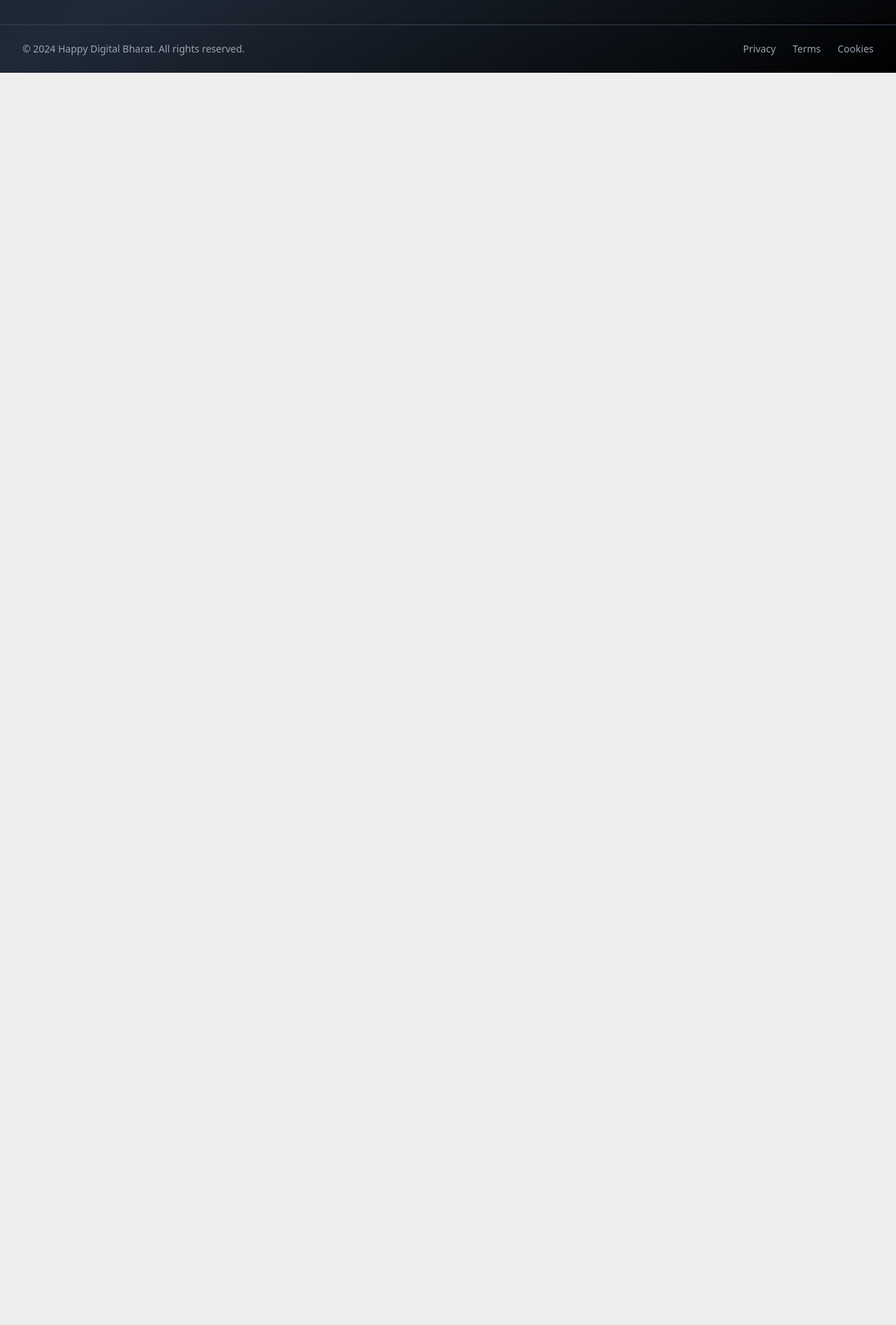
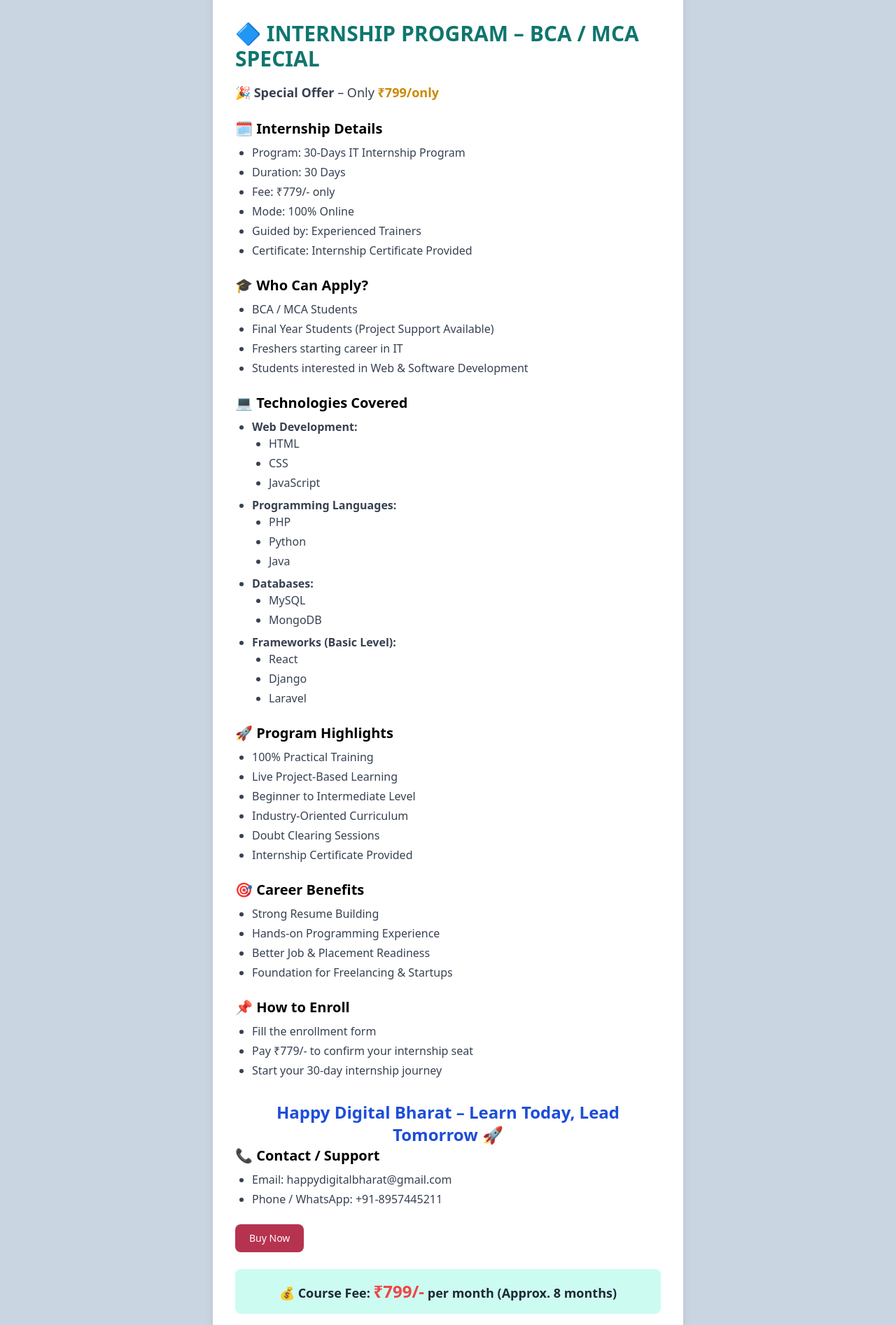
Before and after one commit to Santaravind/Edutech_Frontend, a React (Vite) app in the folder classes/: page /internship in a window 1280 px wide. Shown: the part 657-2551 px from the top of the page at 70% size. Before the commit the page ends 800 px from the top, so only its background shows below. Built offline with nearby package versions, Linux system fonts and the light colour scheme.

Commit message:
Internship program Added !!

```diff
--- a/classes/src/App.jsx
+++ b/classes/src/App.jsx
@@ -36,6 +36,7 @@
 import Homet from "./component/techsite/Homet.jsx"
 import ServicesSection from "./component/techsite/ServiceSection.jsx"
 import Indresht from "./component/techsite/Indresht.jsx"
+import Internshiprogram from "./component/pages/Internshiprogram.jsx"
 
 
 function App() {
@@ -86,6 +87,7 @@
     <Route path="/about" element={<AboutUs/>}/>
     <Route path="/indresh" element={<Indresh/>}/>
     <Route path="/sant" element={<Aravind/>}/>
+    <Route path="/internship" element={<Internshiprogram/>}/>
 
     <Route path="/notificationsend" element={
       <ProtectetRoute>
--- a/classes/src/component/pages/Home.jsx
+++ b/classes/src/component/pages/Home.jsx
@@ -7,6 +7,7 @@
 import sant from '../assets/Sant.png'
 import acmc from '../assets/class1.jpg'
 import o from '../assets/Olevel.jpg'
+import mca from '../assets/mca.jpeg'
 import ccc from '../assets/CCC.png'
 import harsit from '../assets/HarsitSir.jpg'
 import hrigvi from '../assets/Hrigvi.jpeg'
@@ -92,6 +93,18 @@
   window.open("https://pages.razorpay.com/pl_RIur6XLWzRsxQh/view", "_blank", "noopener,noreferrer");
       }
 
+      //mca
+           const handalbuyMca=(e)=>{
+  e.preventDefault();
+  //  if (!email) {
+  //       navigate("/login");
+  //       toast.success("If you want ot buy Course , Please login to continue..");
+  //     return;
+  //   }
+  window.open("https://pages.razorpay.com/pl_SDDSHqlINjyj96/view", "_blank", "noopener,noreferrer");
+      }
+
+
      const handlOView=(e)=>{
       e.preventDefault();
       navigate("/olevel");
@@ -129,6 +142,14 @@
  const   handlFView=(e)=>{
   e.preventDefault();
   navigate("/framedetails"),
+  window.scroll(0,0);
+
+ }
+
+    // internship
+     const   handlMCA=(e)=>{
+  e.preventDefault();
+  navigate("/internship"),
   window.scroll(0,0);
 
  }
@@ -281,8 +302,8 @@
 
 
     {/* Harshit singh  */}
-       <div className="bg-white rounded-xl shadow-md overflow-hidden max-w-sm mx-auto flex flex-col">
-      {/* Image */}
+       {/* <div className="bg-white rounded-xl shadow-md overflow-hidden max-w-sm mx-auto flex flex-col">
+
       <img
 
         src={harsit}
@@ -290,7 +311,6 @@
         className="w-full h-58  object-cover"
       />
 
-      {/* Content */}
       <div className="bg-teal-600 text-white p-6 flex flex-col justify-between flex-grow">
         <div>
           <h1 className="text-xl font-bold mb-1">Forensic Science</h1>
@@ -301,7 +321,7 @@
            text-red-600 font-semibold font-serif text-[18px]'> 📅 Start Date: </h3>01/November/2025</p>
         </div>
 
-        {/* Buttons */}
+
         <div className="flex gap-3 mt-6">
           <button onClick={handIFrame}
             type="button"
@@ -322,7 +342,52 @@
           </button>
         </div>
       </div>
+    </div> */}
+
+
+    {/* this new traning course  */}
+      <div className="bg-white rounded-xl shadow-md overflow-hidden max-w-sm mx-auto flex flex-col">
+
+      <img
+
+        src={mca}
+        alt="Forensic Science"
+        className="w-full h-58  object-cover"
+      />
+
+      <div className="bg-teal-600 text-white p-6 flex flex-col justify-between flex-grow">
+        <div>
+          <h1 className="text-xl font-bold mb-1"> INTERNSHIP PROGRAM - BCA / MCA SPECIAL</h1>
+          <h3 className="text-md mb-2 font-semibold"> INTERNSHIP PROGRAM - BCA / MCA SPECIAL By Happy Digital Bharat
+          </h3>
+          <p className="text-sm mb-1 font-bold text-yellow-500 ">Fee: ₹779/- only </p>
+          <p className="text-sm flex ">Duration: 30 Days<h3 className='mr-1
+           text-red-600 font-semibold font-serif text-[18px]'> 📅 Start Date: </h3></p>
+        </div>
+
+
+        <div className="flex gap-3 mt-6">
+          <button onClick={handalbuyMca}
+            type="button"
+            className="text-white animate-blink
+              rounded-lg text-sm px-5 py-2.5 text-center mb-2 hover:bg-blue-800"
+          >
+             Join Click
+          </button>
+
+          <button
+           onClick={handlMCA}
+            type="button"
+            className="text-white bg-gradient-to-r from-teal-400 via-teal-500 to-teal-600 hover:bg-gradient-to-br
+              focus:ring-4 focus:outline-none focus:ring-teal-300 dark:focus:ring-teal-800 font-medium
+              rounded-lg text-sm px-5 py-2.5 text-center mb-2"
+          >
+            View Details
+          </button>
+        </div>
+      </div>
     </div>
+
 
     {/* { Second image} */}
     <div className="bg-white rounded-xl shadow-md overflow-hidden max-w-sm mx-auto flex flex-col">
--- /dev/null
+++ b/classes/src/component/pages/Internshiprogram.jsx
@@ -0,0 +1,196 @@
+import { useNavigate } from "react-router-dom";
+import mca from '../assets/mca.jpeg'
+import { toast } from 'react-toastify';
+import { useSelector } from "react-redux";
+
+ function Internshiprogram() {
+    const navigate=useNavigate();
+     const email=useSelector((state)=>state.email.email)
+    // const handOlevel=()=>{
+    //   //  window.location.href="https://forms.gle/3y3fVZ5k9z4K8t7U8";
+    // //  navigate("/buy");
+    // toast.success("comming very  soon...")
+    //     window.scrollTo(0, 0);
+    // }
+    const handlOBuy=(e)=>{
+    // e.preventDefault();
+    //   if (!email) {
+    //  navigate("/login");
+    //  toast.success("If you want ot buy Course , Please login to continue..");
+    //  return;
+    //   }
+    window.open("https://pages.razorpay.com/pl_SDDSHqlINjyj96/view", "_blank", "noopener,noreferrer");
+   // navigate("/olevel");
+     }
+  return (
+    <>
+    <div className="justify-center items-center flex bg-[oklch(86.9%_0.022_252.894)]">
+
+
+    <div className="bg-white text-black rounded-2xl shadow-lg overflow-hidden max-w-2xl w-full flex flex-col mx-auto my-6">
+
+      {/* Course Image */}
+      <img
+        src={mca}
+        alt="Internship details image "
+        className="w-full h-1/2 object-cover"
+      />
+
+      {/* Course Details */}
+      <div className="p-6 md:p-8">
+        <h2 className="text-2xl md:text-3xl font-bold text-teal-700 mb-4">
+        🔷 INTERNSHIP PROGRAM – BCA / MCA SPECIAL
+        </h2>
+
+        <p className="text-lg text-gray-700 mb-6">
+          🎉 <span className="font-semibold">Special Offer</span> – Only{" "}
+          <span className="text-yellow-600 font-bold">₹799/only</span>
+        </p>
+
+{/* Internship Program Details */}
+<div className="mb-6">
+  <h3 className="text-xl font-semibold mb-2">🗓 Internship Details</h3>
+  <ul className="list-disc pl-6 text-gray-700 space-y-1">
+    <li>Program: 30-Days IT Internship Program</li>
+    <li>Duration: 30 Days</li>
+    <li>Fee: ₹779/- only</li>
+    <li>Mode: 100% Online</li>
+    <li>Guided by: Experienced Trainers</li>
+    <li>Certificate: Internship Certificate Provided</li>
+  </ul>
+</div>
+
+{/* Who Can Apply */}
+<div className="mb-6">
+  <h3 className="text-xl font-semibold mb-2">🎓 Who Can Apply?</h3>
+  <ul className="list-disc pl-6 text-gray-700 space-y-1">
+    <li>BCA / MCA Students</li>
+    <li>Final Year Students (Project Support Available)</li>
+    <li>Freshers starting career in IT</li>
+    <li>Students interested in Web & Software Development</li>
+  </ul>
+</div>
+
+{/* Technologies Covered */}
+<div className="mb-6">
+  <h3 className="text-xl font-semibold mb-2">💻 Technologies Covered</h3>
+  <ul className="list-disc pl-6 text-gray-700 space-y-2">
+    <li>
+      <span className="font-semibold">Web Development:</span>
+      <ul className="list-disc pl-6 space-y-1">
+        <li>HTML</li>
+        <li>CSS</li>
+        <li>JavaScript</li>
+      </ul>
+    </li>
+
+    <li>
+      <span className="font-semibold">Programming Languages:</span>
+      <ul className="list-disc pl-6 space-y-1">
+        <li>PHP</li>
+        <li>Python</li>
+        <li>Java</li>
+      </ul>
+    </li>
+
+    <li>
+      <span className="font-semibold">Databases:</span>
+      <ul className="list-disc pl-6 space-y-1">
+        <li>MySQL</li>
+        <li>MongoDB</li>
+      </ul>
+    </li>
+
+    <li>
+      <span className="font-semibold">Frameworks (Basic Level):</span>
+      <ul className="list-disc pl-6 space-y-1">
+        <li>React</li>
+        <li>Django</li>
+        <li>Laravel</li>
+      </ul>
+    </li>
+  </ul>
+</div>
+
+{/* Program Highlights */}
+<div className="mb-6">
+  <h3 className="text-xl font-semibold mb-2">🚀 Program Highlights</h3>
+  <ul className="list-disc pl-6 text-gray-700 space-y-1">
+    <li>100% Practical Training</li>
+    <li>Live Project-Based Learning</li>
+    <li>Beginner to Intermediate Level</li>
+    <li>Industry-Oriented Curriculum</li>
+    <li>Doubt Clearing Sessions</li>
+    <li>Internship Certificate Provided</li>
+  </ul>
+</div>
+
+{/* Career Benefits */}
+<div className="mb-6">
+  <h3 className="text-xl font-semibold mb-2">🎯 Career Benefits</h3>
+  <ul className="list-disc pl-6 text-gray-700 space-y-1">
+    <li>Strong Resume Building</li>
+    <li>Hands-on Programming Experience</li>
+    <li>Better Job & Placement Readiness</li>
+    <li>Foundation for Freelancing & Startups</li>
+  </ul>
+</div>
+
+{/* Enrollment Section */}
+<div className="mb-6">
+  <h3 className="text-xl font-semibold mb-2">📌 How to Enroll</h3>
+  <ul className="list-disc pl-6 text-gray-700 space-y-1">
+    <li>Fill the enrollment form</li>
+    <li>Pay ₹779/- to confirm your internship seat</li>
+    <li>Start your 30-day internship journey</li>
+  </ul>
+</div>
+
+{/* Tagline */}
+<div className="text-center mt-8">
+  <h2 className="text-2xl font-bold text-blue-700">
+    Happy Digital Bharat – Learn Today, Lead Tomorrow 🚀
+  </h2>
+</div>
+
+        {/* Contact */}
+        <div className="mb-6">
+          <h3 className="text-xl font-semibold mb-2">📞 Contact / Support</h3>
+          <ul className="list-disc pl-6 text-gray-700 space-y-1">
+            <li>Email: happydigitalbharat@gmail.com</li>
+            <li>Phone / WhatsApp: +91-8957445211</li>
+          </ul>
+        </div>
+         <div className="justify-center items-center ">
+          <button onClick={handlOBuy}
+            type="button"
+            className="text-white animate-blink
+              rounded-lg text-sm px-5  py-2.5 text-center mb-2 hover:bg-blue-800"
+          >
+            Buy Now
+          </button>
+         </div>
+
+
+        {/* Course Fee */}
+        <div className="bg-teal-100 p-4 mt-4  rounded-lg text-center">
+            <button
+            onClick={handlOBuy}
+            className="w-full h-full">
+          <p className="text-lg font-bold text-gray-800">
+            💰 Course Fee:{" "}
+
+            <span className="text-red-500 text-2xl">₹799/-</span> per month
+            (Approx. 8 months)
+          </p>
+          </button>
+        </div>
+      </div>
+    </div>
+    </div>
+    </>
+  );
+}
+
+
+export default Internshiprogram
```
Also changed, not shown: classes/src/component/assets/mca.jpeg (added).
